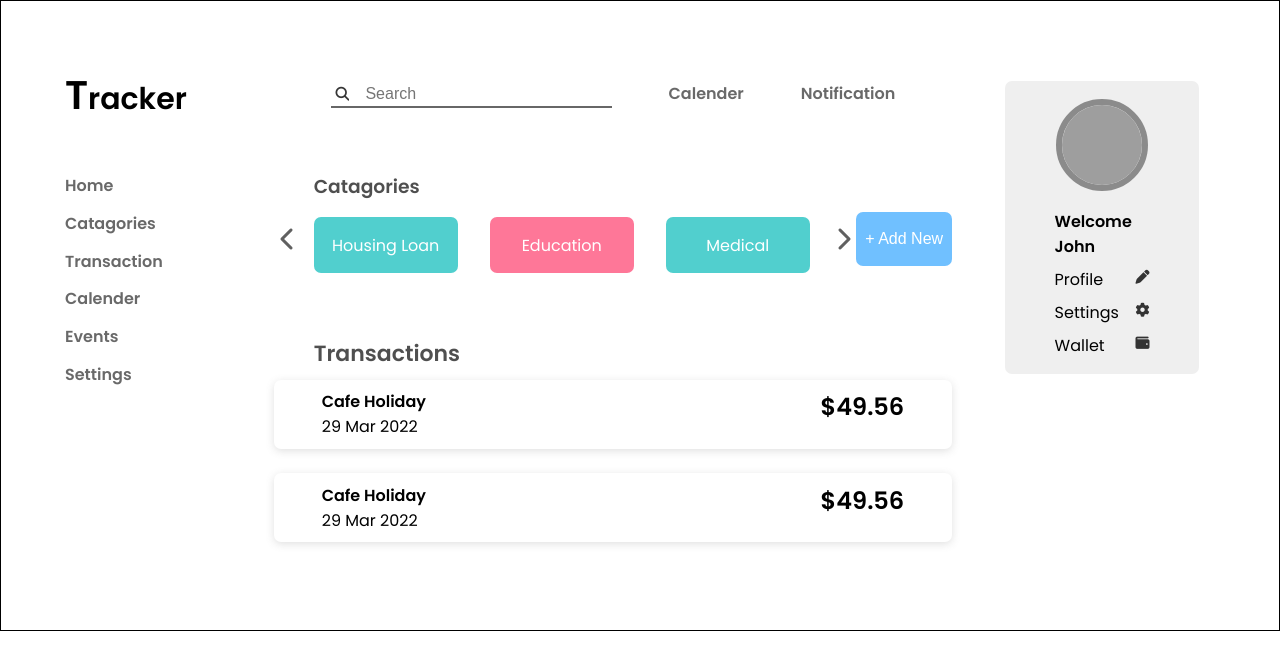
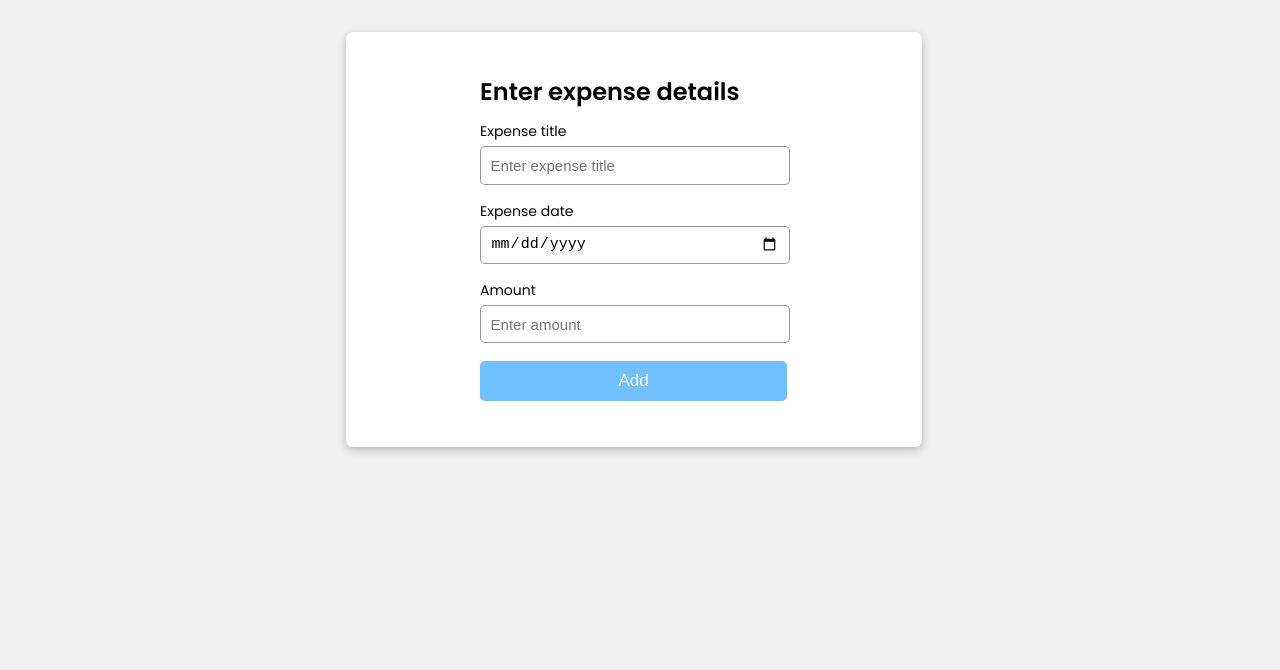
Before and after one commit to DasSubhadip1999/Expense-Tracker, a React (Create React App) app: page /form in a window 1280 px wide. Shown: the top 670 px of the page. Built offline with nearby package versions, Linux system fonts and the light colour scheme; grey boxes are pictures that could not be loaded.

Commit message:
route context create

```diff
--- a/package.json
+++ b/package.json
@@ -8,6 +8,7 @@
     "@testing-library/user-event": "^13.5.0",
     "react": "^18.2.0",
     "react-dom": "^18.2.0",
+    "react-router-dom": "^6.3.0",
     "react-scripts": "5.0.1",
     "web-vitals": "^2.1.4"
   },
--- a/src/App.jsx
+++ b/src/App.jsx
@@ -1,15 +1,34 @@
 import React from 'react'
+import { BrowserRouter as Router, Route, Routes} from 'react-router-dom';
 import Sidebar from './components/Sidebar';
 import ExpenseBody from './components/ExpenseBody';
 import Account from './components/Account';
+import ExpenseForm from './components/ExpenseForm';
+import {TransactionProvider} from "./context/TransactionContext";
+
+
 
 function App() {
   return (
-    <div className='container'>
-        <Sidebar />
-        <ExpenseBody />
-        <Account />
-    </div>
+    <TransactionProvider>
+      <Router>
+        <div className='container'>
+          <Routes>
+            <Route
+            path='/'
+            element = {
+              <>
+                <Sidebar />
+                <ExpenseBody />
+                <Account />
+              </>
+            }>
+            </Route>
+            <Route path='/form' element={<ExpenseForm />}  />
+          </Routes>
+        </div>
+      </Router>
+    </TransactionProvider>
   )
 }
 
--- a/src/components/Account.jsx
+++ b/src/components/Account.jsx
@@ -1,17 +1,22 @@
-import React from 'react'
+import React from 'react';
+import Graphs from './Graphs';
+import FormButton from './FormButton';
 
 function Account() {
   return (
     <div className='account'>
       <div className='profile'>
         <div className='image'>
-          <img src='https://scontent.fccu9-1.fna.fbcdn.net/v/t1.6435-9/95389059_108925234139104_7357623262626447360_n.png?stp=dst-png_p320x320&_nc_cat=105&ccb=1-7&_nc_sid=85a577&_nc_ohc=3Jf2HkPlffoAX9T-uDc&_nc_ht=scontent.fccu9-1.fna&oh=00_AT-3ANV832-42jVV7QUeH8LOolKt3lxVPGPgz9WRriRw0g&oe=633E7E44' />
+          <img alt='profileLogo' src='https://scontent.fccu9-1.fna.fbcdn.net/v/t1.6435-9/95389059_108925234139104_7357623262626447360_n.png?stp=dst-png_p320x320&_nc_cat=105&ccb=1-7&_nc_sid=85a577&_nc_ohc=3Jf2HkPlffoAX9T-uDc&_nc_ht=scontent.fccu9-1.fna&oh=00_AT-3ANV832-42jVV7QUeH8LOolKt3lxVPGPgz9WRriRw0g&oe=633E7E44' />
         </div>
         <h4>Welcome John</h4>
         <div><p>Profile</p><i className="fa-solid fa-pen"></i></div>
         <div><p>Settings</p><i className="fa-solid fa-gear"></i></div>
         <div><p>Wallet</p><i className="fa-solid fa-wallet"></i></div>
       </div>
+      <Graphs type="income" amount="145,000" />
+      <Graphs type="expense" amount="89,000" />
+      <FormButton />
     </div>
   )
 }
--- /dev/null
+++ b/src/components/ExpenseForm.jsx
@@ -0,0 +1,66 @@
+import React from 'react'
+import Input from './formComponents/Input'
+import {useState} from "react";
+import { useContext } from 'react';
+import TransactionContext from '../context/TransactionContext';
+import {Link} from "react-router-dom";
+
+function ExpenseForm() {
+    const {transaction} = useContext(TransactionContext);
+    const [expenseList, setExpenseList] = useState(transaction)
+    const obj = {
+        title : "",
+        date : "",
+        amount : ""
+    }
+    const [expense, setExpense] = useState(obj);
+
+    const handleChange = (e) => {
+        let inputVal = e.target.value;
+        let inputType = e.target.type;
+        console.log(inputType, inputVal)
+        if ( inputType === "text"){
+            setExpense( (prev) => {
+                return {
+                    title : inputVal,
+                    date : prev.date,
+                    amount : prev.amount
+                }
+            })
+        }else if ( inputType === "date") {
+            setExpense( (prev) => {
+                return {
+                    title : prev.title,
+                    date : inputVal,
+                    amount : prev.amount
+                }
+            })
+        }else if (inputType === "number") {
+            setExpense( (prev) => {
+                return {
+                    title : prev.title,
+                    date : prev.date,
+                    amount : inputVal
+                }
+            })
+        }
+    }
+
+
+
+    const handleClick = (e) => {
+        e.preventDefault();
+        setExpenseList([...expenseList, expense])
+    }
+  return (
+    <form className='expense-form'>
+        <h2>Enter expense details</h2>
+        <Input handleChange={handleChange} type="text" name="title" placeholder="Enter expense title" label="Expense title"  />
+        <Input handleChange={handleChange} type="date" name="date" placeholder="Enter date" label="Expense date"/>
+        <Input handleChange={handleChange} type="number" name="amount" placeholder="Enter amount" label="Amount" />
+        <button onClick={handleClick}>Add</button>
+    </form>
+  )
+}
+
+export default ExpenseForm
--- /dev/null
+++ b/src/components/FormButton.jsx
@@ -0,0 +1,15 @@
+import React from 'react'
+import {Link} from 'react-router-dom'
+
+
+function FormButton() {
+  return (
+    <div className='form-btn'>
+        <Link to="/form" >
+            Add Transaction
+        </Link>
+    </div>
+  )
+}
+
+export default FormButton
--- /dev/null
+++ b/src/components/Graphs.jsx
@@ -0,0 +1,13 @@
+import React from 'react'
+
+function Graphs({type,amount}) {
+  return (
+    <div className='graphs'>
+        <h5>{type}</h5>
+        <p>${amount}</p>
+        <div>graph line</div>
+    </div>
+  )
+}
+
+export default Graphs
--- a/src/components/TransactionList.jsx
+++ b/src/components/TransactionList.jsx
@@ -1,14 +1,17 @@
 import React from 'react'
 import TransactionItem from './TransactionItem';
 import transactionData from '../data/transactionData';
+import { useContext } from 'react';
+import TransactionContext from '../context/TransactionContext';
 
 
 function TransactionList() {
+  const {transaction} = useContext(TransactionContext);
   return (
     <div className='transaction-list'>
         <h3>Transactions</h3>
         {
-            transactionData.map( ({id,title,date,amount}) => {
+            transaction.map( ({id,title,date,amount}) => {
                 return (
                     <TransactionItem key={id} title={title} date={date} amount={amount}  />
                 )
--- /dev/null
+++ b/src/components/formComponents/Input.jsx
@@ -0,0 +1,12 @@
+import React from 'react'
+
+function Input({type,placeholder,name,label,handleChange}) {
+  return (
+    <div className='inputs'>
+        <label htmlFor={name}>{label}</label><br/>
+        <input onChange={handleChange} type={type} placeholder={placeholder} name={name} />
+    </div>
+  )
+}
+
+export default Input
--- /dev/null
+++ b/src/context/TransactionContext.js
@@ -0,0 +1,41 @@
+import { createContext, useState } from "react";
+
+const TransactionContext = createContext();
+
+export const TransactionProvider = ({children} ) => {
+    const [transaction, setTransaction] = useState([
+        {
+            id : 1,
+            title : "Cafe Holiday",
+            date : "29 Mar 2022",
+            amount : "$49.56"
+        },
+        {
+            id : 2,
+            title : "Cafe Holiday",
+            date : "29 Mar 2022",
+            amount : "$49.56"
+        },
+        {
+            id : 3,
+            title : "Bike Emi",
+            date : "29 Mar 2022",
+            amount : "$679.56"
+        }
+    ])
+    return (
+        <TransactionContext.Provider value={
+            {
+                transaction,
+            }
+        }>
+            {children}
+        </TransactionContext.Provider>
+    )
+}
+
+export const EachExpense = ({children}) => {
+
+}
+
+export default TransactionContext;
--- a/src/index.css
+++ b/src/index.css
@@ -12,11 +12,12 @@ body {
   width: 100vw;
   height: 100vh;
   font-family: 'Poppins', sans-serif;
+  background-color: #f1f1f1;
 }
 .container {
-  border: 1px solid black;
   padding: 4rem;
   display: flex;
+  position: relative;
 }
 .sidebar {
   width: 17%;
@@ -55,6 +56,7 @@ body {
   width: 100%;
   border-radius: 7px;
   padding: 0.5rem 0;
+  box-shadow: rgba(99, 99, 99, 0.2) 0px 2px 8px 0px;
 }
 .image {
   width: 100%;
@@ -100,6 +102,7 @@ h4 + div, h4 + div + div, h4 + div + div+ div {
   border: none;
   font-size: 16px;
   outline: none;
+  background-color: #f1f1f1;
 }
 .search > p {
   font-weight: bold;
@@ -121,7 +124,7 @@ h4 + div, h4 + div + div, h4 + div + div+ div {
   top: 53%;
   border: none;
   outline: none;
-  background-color: white;
+  background-color: #f1f1f1;
   font-size: 24px;
   color: rgba(0, 0, 0, 0.623);
   cursor: pointer;
@@ -154,7 +157,7 @@ h4 + div, h4 + div + div, h4 + div + div+ div {
   overflow-x: auto;
 }
 .list-wrapper::-webkit-scrollbar {
-  background-color: white;
+  background-color: #f1f1f1;
   width: 0;
 }
 .catagory-item {
@@ -166,6 +169,7 @@ h4 + div, h4 + div + div, h4 + div + div+ div {
   color: white;
   display: grid;
   place-items: center;
+  box-shadow: rgba(0, 0, 0, 0.16) 0px 1px 4px;
 }
 .transaction-list h3 {
   font-size: 22px;
@@ -182,3 +186,72 @@ h4 + div, h4 + div + div, h4 + div + div+ div {
   padding: 0.6rem 3rem;
   justify-content: space-between;
 }
+.graphs {
+  box-shadow: rgba(0, 0, 0, 0.26) 1px 1px 4px;
+  padding: 0.6rem;
+  border-radius: 6px;
+  margin: 1rem 0;
+  background-color: #fff;
+}
+.graphs h5 {
+  font-size: 16px;
+  text-transform: capitalize;
+}
+.graphs p {
+  margin: 0.2rem 0;
+}
+
+.expense-form {
+  width: 40%;
+  position: absolute;
+  background-color: white;
+  left: 27%;
+  top: 25%;
+  padding: 2rem;
+  border-radius: 7px;
+  box-shadow: rgba(0, 0, 0, 0.24) 0px 3px 8px;
+}
+.expense-form h2 {
+  width: 60%;
+  margin: 0.6rem auto;
+}
+.inputs {
+  margin: 0.6rem auto;
+  width: 60%;
+}
+.inputs label {
+  font-size: 14px;
+}
+.inputs input {
+  height: 30px;
+  padding: 0.2rem 0.6rem;
+  border: 1px solid rgba(0, 0, 0, 0.396);
+  border-radius: 5px;
+  outline: none;
+  font-size: 15px;
+  margin: 0.2rem 0;
+  width: 94%;
+}
+.expense-form button {
+  display: block;
+  margin: 0.9rem auto;
+  width: 60%;
+  height: 40px;
+  border-radius: 5px;
+  border: none;
+  outline: none;
+  background-color: #70c0ff;
+  color: white;
+  font-size: 17px;
+  cursor: pointer;
+}
+.form-btn {
+  padding: 0.7rem 0;
+}
+.form-btn a {
+  text-decoration: none;
+  padding: 0.6rem 1.3rem;
+  background-color: rgba(224, 47, 47, 0.852);
+  border-radius: 5px;
+  color: white;
+}
```
Also changed, not shown: 1 other file (tests, documents, lock files or other folders).
